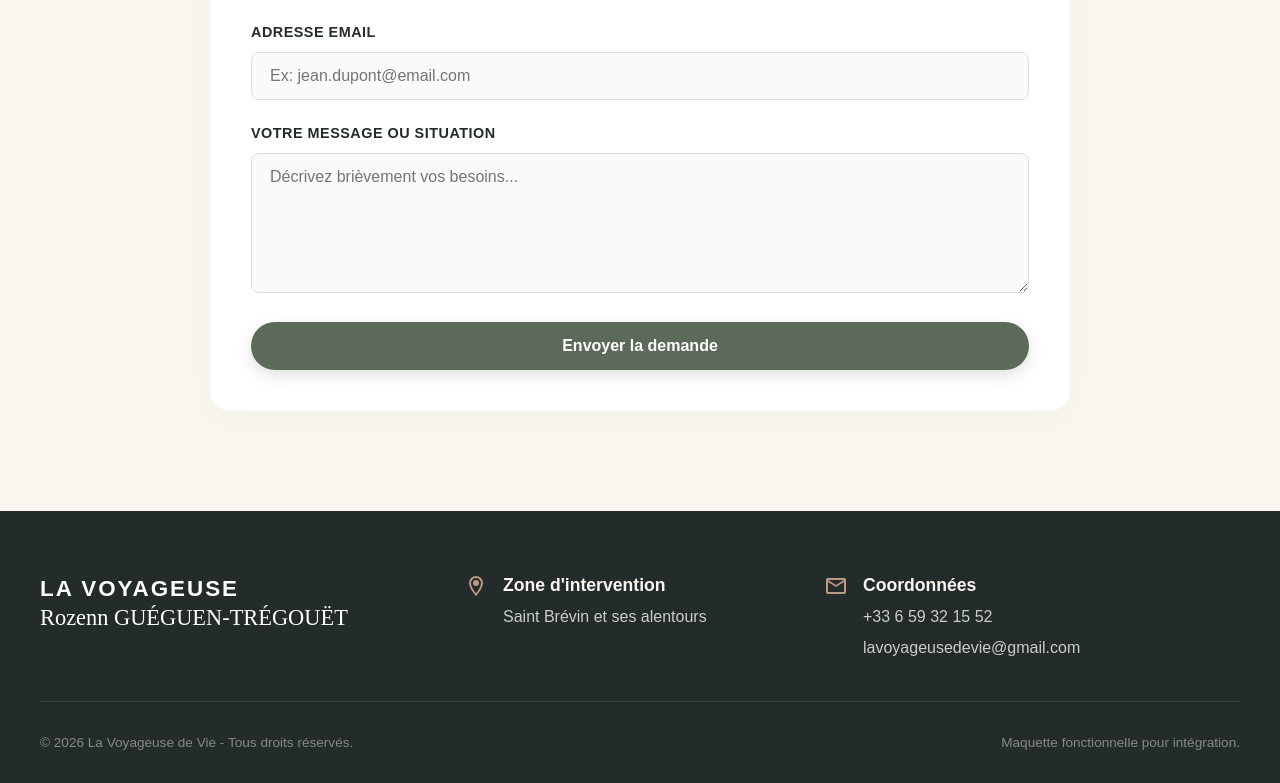
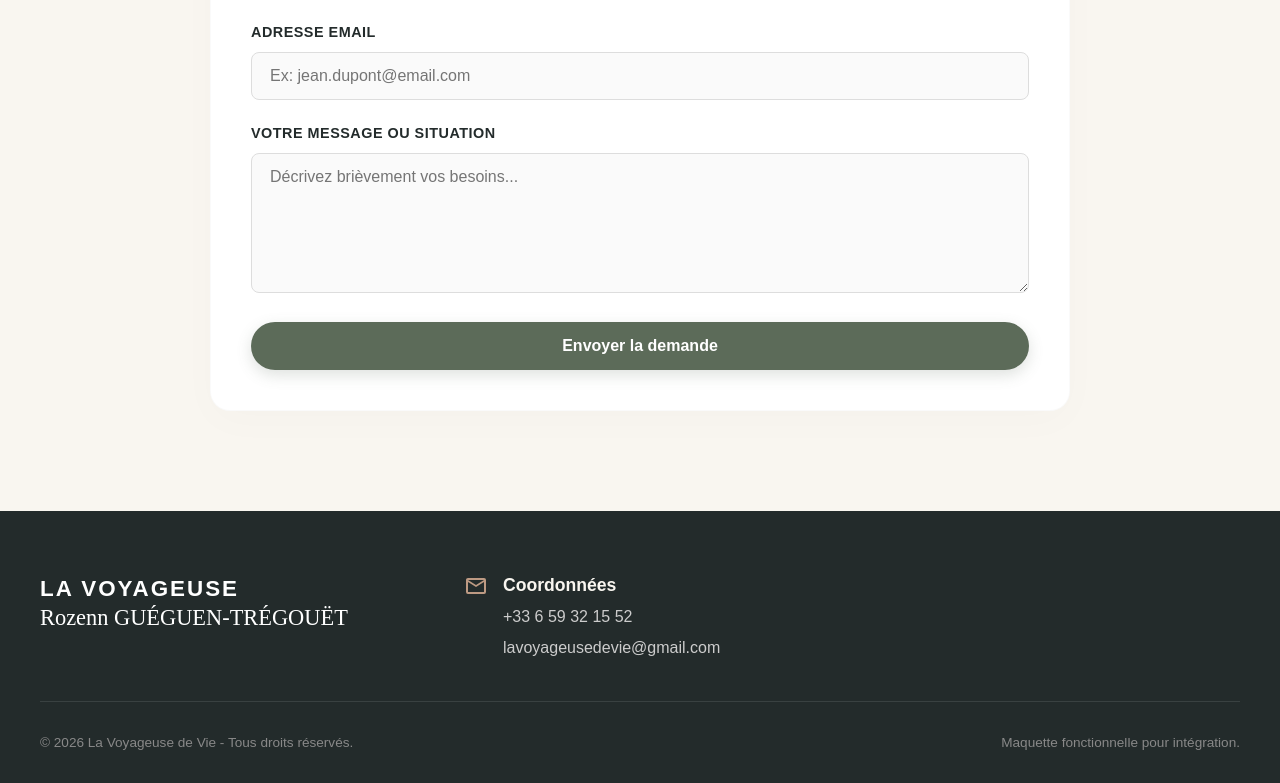
Before and after one commit to tentensee/LaVoyageuseDeVie, a React (Vite) app: page / in a window 1280 px wide. Shown: the part 3337-4120 px from the top of the page. Built offline with nearby package versions, Linux system fonts and the light colour scheme.

Commit message:
Refactor Footer component by removing unused sections
Removed redundant footer info blocks and their content.

```diff
--- a/src/components/Footer.jsx
+++ b/src/components/Footer.jsx
@@ -9,17 +9,7 @@ export default function Footer() {
           <span className="about-name" style={{ fontSize: '1.4rem', display: 'block' }}>Rozenn GUÉGUEN-TRÉGOUËT</span>
         </div>
 
-        <div className="footer-info-block">
-          <svg className="footer-icon" viewBox="0 0 24 24">
-            <path d="M12,2A7,7 0 0,0 5,9C5,14.25 12,22 12,22C12,22 19,14.25 19,9A7,7 0 0,0 12,2M12,4A5,5 0 0,1 17,9C17,12.5 13.93,16.92 12,19.34C10.07,16.92 7,12.46 7,9A5,5 0 0,1 12,4M12,6A3,3 0 0,0 9,9A3,3 0 0,0 12,12A3,3 0 0,0 15,9A3,3 0 0,0 12,6Z"/>
-          </svg>
-          <div className="footer-text">
-            <h4>Zone d'intervention</h4>
-            <p>Saint Brévin et ses alentours</p>
-          </div>
-        </div>
-
-        <div className="footer-info-block">
+       <div className="footer-info-block">
           <svg className="footer-icon" viewBox="0 0 24 24">
             <path d="M20,4H4C2.89,4 2,4.89 2,6V18A2,2 0 0,0 4,20H20A2,2 0 0,0 22,18V6A2,2 0 0,0 20,4M20,6L12,11L4,6H20M20,18H4V8L12,13L20,8V18Z"/>
           </svg>
```
